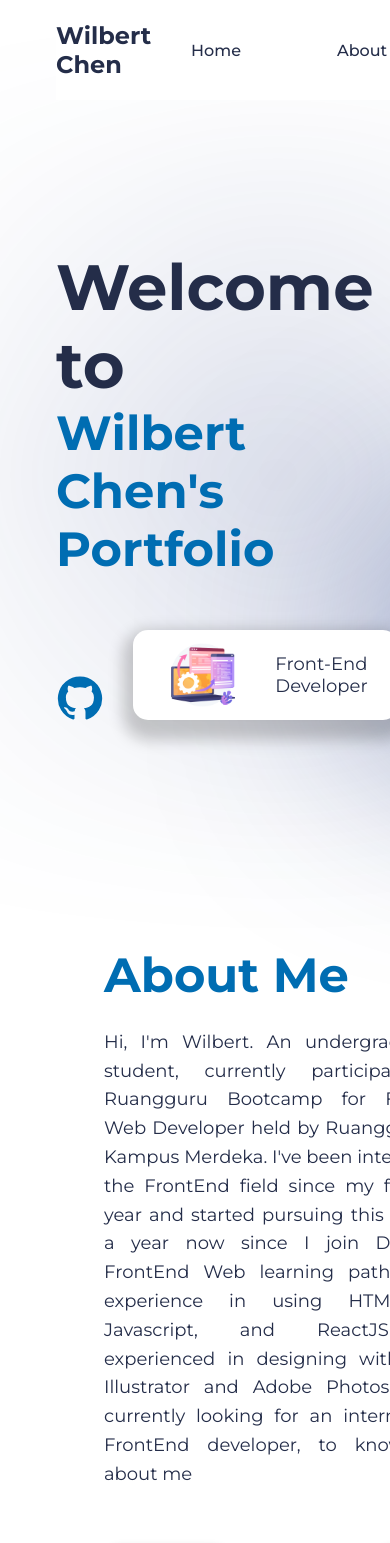
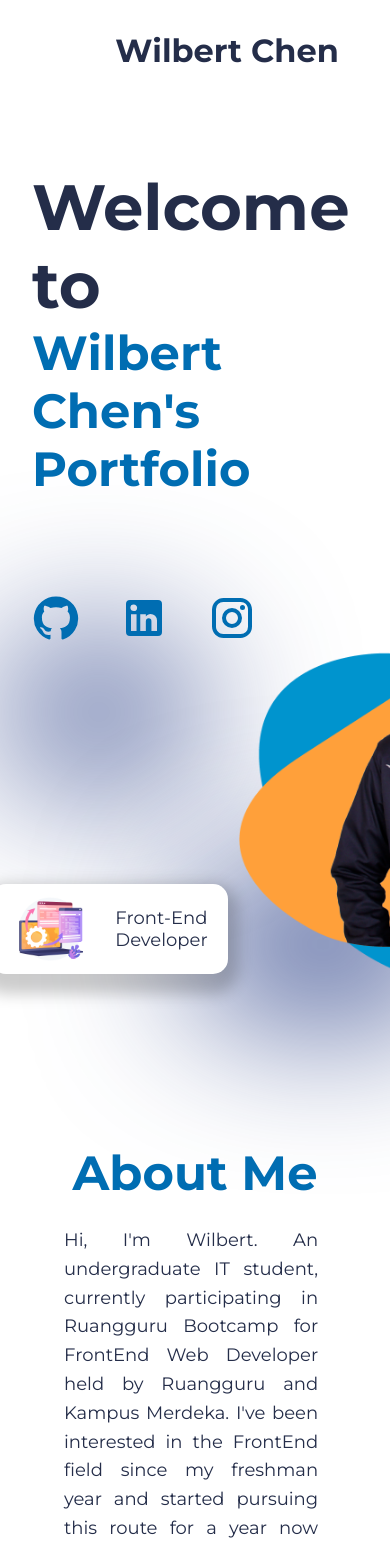
Before and after one commit to wchen19/first-portfolio, a React (Create React App) app: page / in a window 390 px wide. Shown: the top 1543 px of the page. Built offline with nearby package versions, Linux system fonts and the light colour scheme.

Commit message:
add responsive media query at 800px

```diff
--- a/src/App.css
+++ b/src/App.css
@@ -13,3 +13,9 @@
   overflow: hidden;
   color: var(--black);
 }
+
+@media screen and (max-width: 800px) {
+  .App {
+    padding: 0.5rem 2rem;
+  }
+}
--- a/src/helpers/WebDicoding.jsx
+++ b/src/helpers/WebDicoding.jsx
@@ -6,7 +6,7 @@ import RestaurantApps from '../assets/restaurant-apps.png';
 
 const webDicoding = [
   {
-    name: 'Marvel Character Information Website',
+    name: 'Marvel Character Website',
     image: MarvelWeb,
     githubLink: 'https://github.com/wchen19/marvel-character-info-web',
     webLink: 'https://zesty-hotteok-48421f.netlify.app/',
--- a/src/sections/Portfolio.jsx
+++ b/src/sections/Portfolio.jsx
@@ -11,12 +11,7 @@ const Portfolio = () => {
     <div className='portfolio' id='Portfolio'>
       <span>Recent Projects</span>
       <span>Portfolio Websites</span>
-      <Swiper
-        spaceBetween={70}
-        slidesPerView={3}
-        grabCursor={true}
-        className='portfolio-slider'
-      >
+      <Swiper slidesPerView={2} grabCursor={true} className='portfolio-slider'>
         {WebPortfolio.map((item, index) => {
           return (
             <SwiperSlide key={index}>
@@ -31,12 +26,7 @@ const Portfolio = () => {
         })}
       </Swiper>
       <span>Dicoding's Course Project Websites</span>
-      <Swiper
-        spaceBetween={70}
-        slidesPerView={3}
-        grabCursor={true}
-        className='portfolio-slider'
-      >
+      <Swiper slidesPerView={2} grabCursor={true} className='portfolio-slider'>
         {WebDicoding.map((item, key) => {
           return (
             <SwiperSlide key={key}>
--- a/src/styles/About.css
+++ b/src/styles/About.css
@@ -123,3 +123,23 @@
   width: 80%;
   border-radius: 50px;
 }
+
+@media screen and (max-width: 800px) {
+  .about {
+    flex-direction: column;
+    height: 70rem;
+    padding: 1rem 2rem;
+  }
+
+  .leftAbout > :nth-child(1) {
+    text-align: center;
+  }
+
+  .leftAbout > :nth-child(3) {
+    justify-content: center;
+  }
+
+  .rightAbout {
+    margin-left: 0;
+  }
+}
--- a/src/styles/Contact.css
+++ b/src/styles/Contact.css
@@ -1,6 +1,5 @@
 .contact-container {
   display: flex;
-  /* height: 80vh; */
   padding: 5rem 2rem 2rem;
   flex-direction: column;
 }
@@ -78,3 +77,29 @@ textarea {
   margin-top: 4rem;
   text-align: center;
 }
+
+@media screen and (max-width: 800px) {
+  .contact-container {
+    padding: 4rem 1rem 1rem;
+  }
+
+  .contact-form {
+    flex-direction: column;
+    gap: 6rem;
+  }
+
+  .left-contact {
+    flex-direction: column;
+    align-items: center;
+    gap: 2rem;
+  }
+
+  .right-contact .user {
+    width: 30rem;
+  }
+
+  .right-contact input[type='submit'] {
+    padding: 1rem 3rem;
+    margin-top: 1.5rem;
+  }
+}
--- a/src/styles/ContactCard.css
+++ b/src/styles/ContactCard.css
@@ -36,3 +36,9 @@
 .contact-card a:hover {
   font-weight: bold;
 }
+
+@media screen and (max-width: 800px) {
+  .contact-card {
+    width: 50%;
+  }
+}
--- a/src/styles/Home.css
+++ b/src/styles/Home.css
@@ -122,3 +122,49 @@
   right: 50%;
   filter: blur(150px);
 }
+
+@media screen and (max-width: 800px) {
+  .home {
+    flex-direction: column;
+    height: 60rem;
+    padding-top: 10rem;
+    gap: 0;
+  }
+
+  .leftHome {
+    margin-top: 0;
+  }
+
+  .rightHome > img {
+    transform: scale(0.45);
+    left: -28%;
+    bottom: -35%;
+  }
+
+  .rightHome > img:hover {
+    transform: scale(0.5);
+  }
+
+  .floatingCard {
+    padding: 5px 20px;
+    gap: 1.5rem;
+    bottom: 32%;
+    right: 40%;
+  }
+
+  .blur1 {
+    width: 16rem;
+    height: 8rem;
+    bottom: 25%;
+    left: 50%;
+    filter: blur(80px);
+  }
+
+  .blur2 {
+    width: 12rem;
+    height: 8rem;
+    top: 0%;
+    right: 50%;
+    filter: blur(80px);
+  }
+}
--- a/src/styles/ImageSlide.css
+++ b/src/styles/ImageSlide.css
@@ -67,3 +67,30 @@ button:hover {
   cursor: pointer;
   transform: scale(1.05);
 }
+
+@media screen and (max-width: 800px) {
+  .card {
+    /* overflow: visible; */
+    display: flex;
+    flex-direction: column;
+  }
+
+  .card-content {
+    background: white;
+    opacity: 1;
+    position: relative;
+    padding: 0.5rem 0 2rem;
+    transition: none !important;
+    transform: none !important;
+  }
+
+  h2 {
+    width: 90%;
+    font-size: 22px;
+    margin-bottom: 2rem;
+  }
+
+  .card img {
+    width: 22rem;
+  }
+}
--- a/src/styles/Navbar.css
+++ b/src/styles/Navbar.css
@@ -51,3 +51,17 @@
   color: var(--darkBlue);
   font-weight: bold;
 }
+
+@media screen and (max-width: 800px) {
+  .leftNav {
+    justify-content: center;
+  }
+
+  .name {
+    font-size: 2rem;
+  }
+
+  .rightNav {
+    display: none;
+  }
+}
--- a/src/styles/Portfolio.css
+++ b/src/styles/Portfolio.css
@@ -35,3 +35,13 @@
   cursor: grab;
   filter: drop-shadow(-12px 15px 13px rgba(0, 0, 0, 0.25));
 }
+
+@media screen and (max-width: 800px) {
+  .portfolio {
+    padding: 0 2rem;
+  }
+
+  .portfolio span:nth-of-type(3) {
+    text-align: center;
+  }
+}
```
